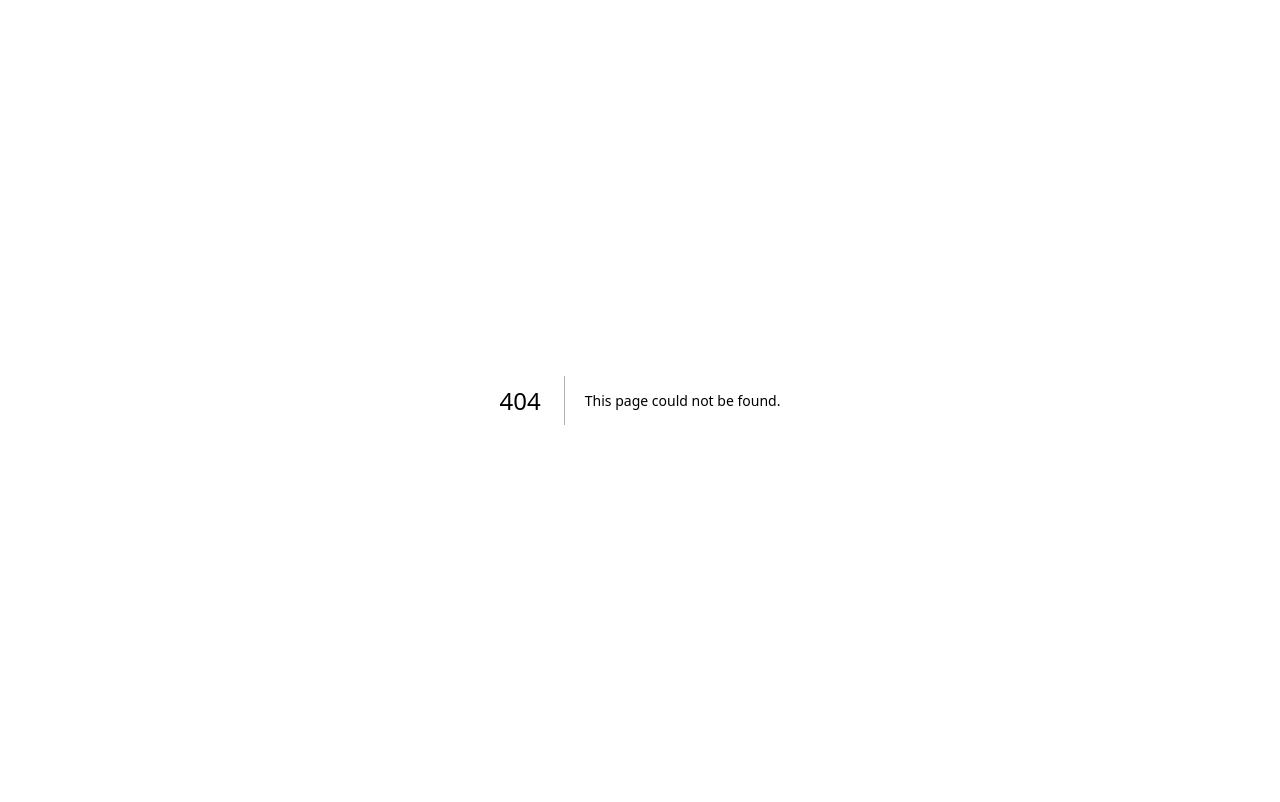
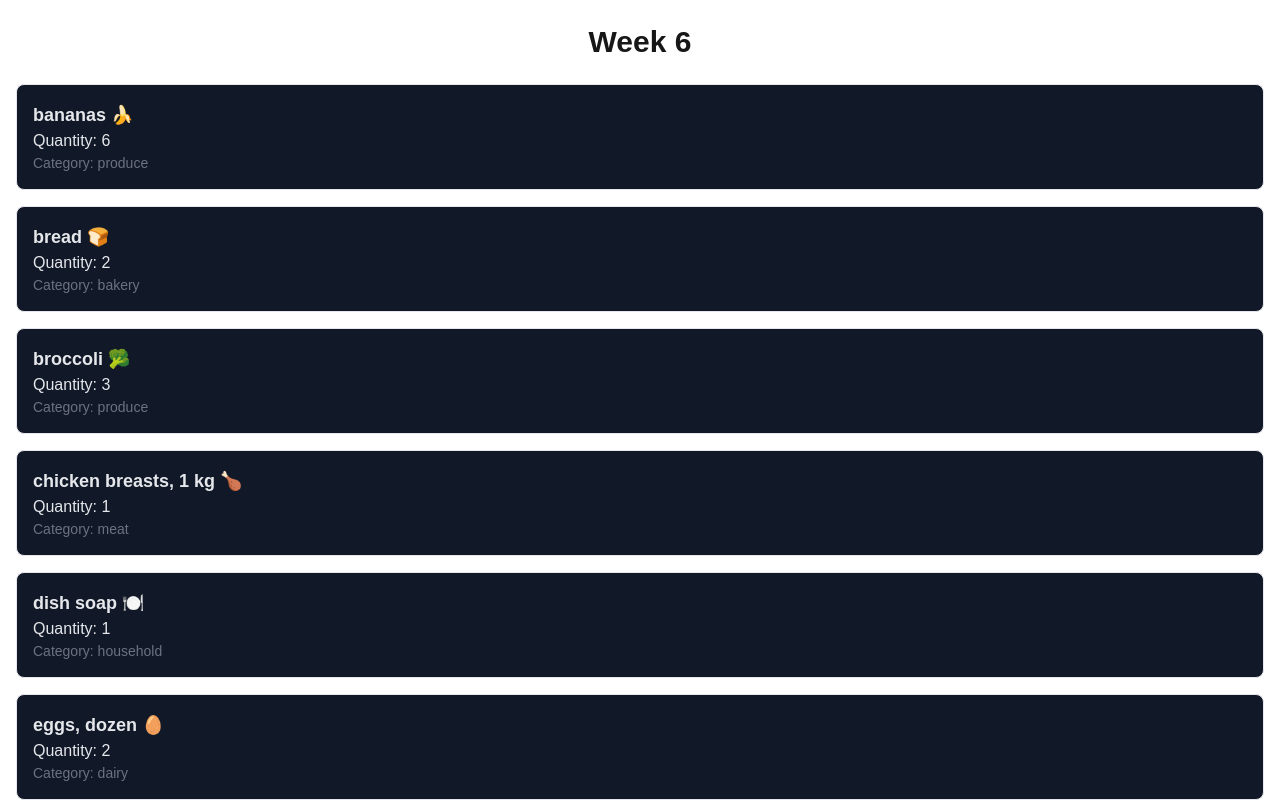
Before and after one commit to MaceSAIT/cprg306-assignments, a Next.js app: page /week-6 in a window 1280 px wide. Before the commit this address had no page. Shown: the top 802 px of the page. Built offline with nearby package versions, Linux system fonts and the light colour scheme.

Commit message:
added week 6 json and backend logic

```diff
--- a/app/page.js
+++ b/app/page.js
@@ -23,6 +23,9 @@ export default function Home() {
               <li>
               <Link href={{pathname:'/week-5'}}>Week 5 Page</Link>
               </li>
+              <li>
+              <Link href={{pathname:'/week-6'}}>Week 6 Page</Link>
+              </li>
             </ul>
         </div>
 
--- /dev/null
+++ b/app/week-6/item-list.js
@@ -0,0 +1,32 @@
+"use client"
+import { useState } from 'react';
+import Item from "./item";
+
+
+
+function ItemList() {
+
+    let items = require('./items.json');
+    const [sortBy, setSortBy] = useState("name");
+
+    const sortClickHandler = () => {
+
+    }
+
+
+    items.sort((a, b) => {
+        const nameA = a[sortBy];
+        const nameB = b[sortBy];
+        return nameA < nameB ? -1 : nameA > nameB ? 1 : 0;
+    });
+
+    return (
+        <ul>
+            {items.map((item, index) => (
+                <Item name={item.name} quantity={item.quantity} category={item.category}/>
+            ))}
+        </ul>
+    );
+}
+
+export default ItemList;
--- /dev/null
+++ b/app/week-6/item.js
@@ -0,0 +1,11 @@
+const Item = ({ name, quantity, category }) => {
+    return (
+        <li className="p-4 m-4 border rounded-lg bg-gray-900">
+            <p className="text-lg text-gray-200 font-semibold">{name}</p>
+            <p className="text-gray-200">Quantity: {quantity}</p>
+            <p className="text-sm text-gray-500">Category: {category}</p>
+        </li>
+    );
+};
+
+export default Item;
--- /dev/null
+++ b/app/week-6/items.json
@@ -0,0 +1,74 @@
+[
+    {
+        "id": "1h2GJKH12gkHG31h1H",
+        "name": "milk, 4 L 🥛",
+        "quantity": 1,
+        "category": "dairy"
+    },
+    {
+        "id": "2KJH3k2j3H1k2J3K1H",
+        "name": "bread 🍞",
+        "quantity": 2,
+        "category": "bakery"
+    },
+    {
+        "id": "3h2KJH3k2j3H1k2J3",
+        "name": "eggs, dozen 🥚",
+        "quantity": 2,
+        "category": "dairy"
+    },
+    {
+        "id": "4k2J3K1H2GJKH12gk",
+        "name": "bananas 🍌",
+        "quantity": 6,
+        "category": "produce"
+    },
+    {
+        "id": "5H1h1H2KJH3k2j3H",
+        "name": "broccoli 🥦",
+        "quantity": 3,
+        "category": "produce"
+    },
+    {
+        "id": "6H1k2J3K1H2GJKH1",
+        "name": "chicken breasts, 1 kg 🍗",
+        "quantity": 1,
+        "category": "meat"
+    },
+    {
+        "id": "7gkHG31h1H2KJH3k",
+        "name": "pasta sauce 🍝",
+        "quantity": 3,
+        "category": "canned goods"
+    },
+    {
+        "id": "8j3H1k2J3K1H2GJK",
+        "name": "spaghetti, 454 g 🍝",
+        "quantity": 2,
+        "category": "dry goods"
+    },
+    {
+        "id": "9H12gkHG31h1H2KJ",
+        "name": "toilet paper, 12 pack 🧻",
+        "quantity": 1,
+        "category": "household"
+    },
+    {
+        "id": "10H3k2j3H1k2J3K1",
+        "name": "paper towels, 6 pack",
+        "quantity": 1,
+        "category": "household"
+    },
+    {
+        "id": "11k2J3K1H2GJKH12",
+        "name": "dish soap 🍽️",
+        "quantity": 1,
+        "category": "household"
+    },
+    {
+        "id": "12GJKH12gkHG31h1",
+        "name": "hand soap 🧼",
+        "quantity": 4,
+        "category": "household"
+    }
+]
--- /dev/null
+++ b/app/week-6/page.js
@@ -0,0 +1,16 @@
+import ItemList from "./item-list";
+
+export const metadata = {
+    title: "Week 6",
+    description: "Week 6 Assignment",
+}
+
+export default function Page() {
+
+    return(
+        <main>
+            <h1 className="text-3xl font-bold m-6 text-center">Week 6</h1>
+            <ItemList/>
+        </main>
+    )
+};
```
